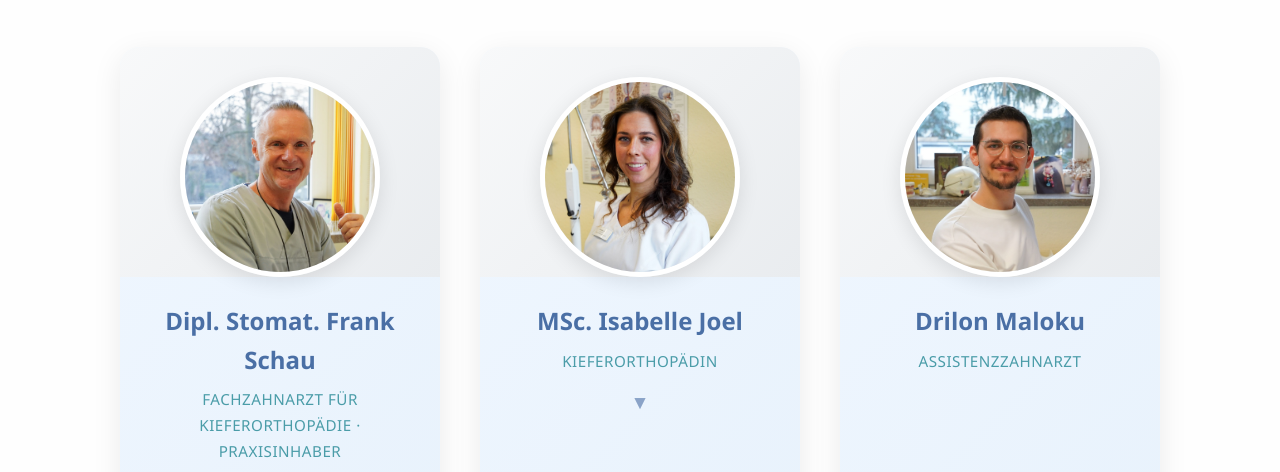
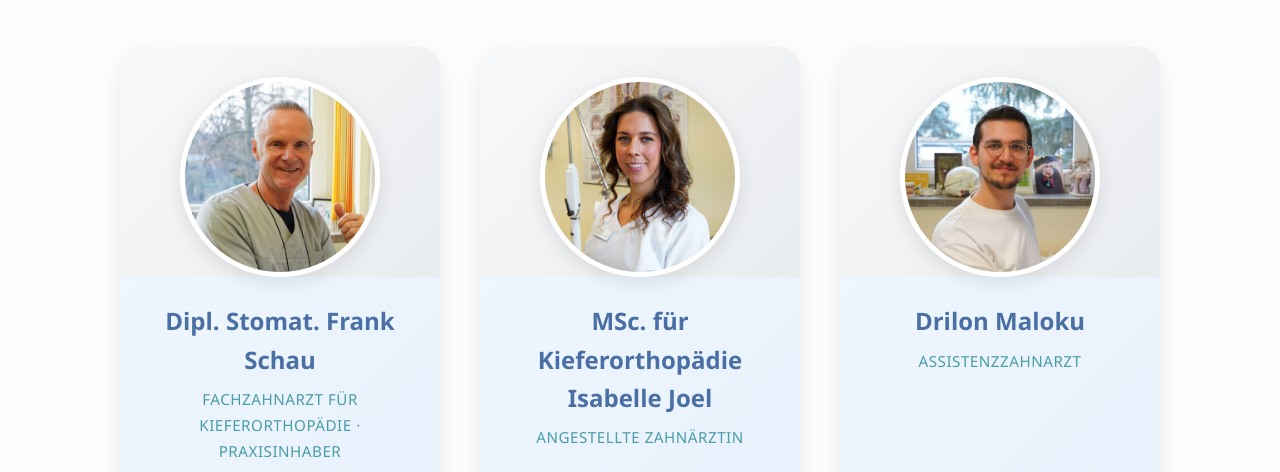
Before and after one commit to drilonmaloku96/praxis-schau, a website: page pages/team.html in a window 1280 px wide. Shown: the part 458-930 px from the top of the page. Drawn offline with Linux system fonts and the light colour scheme.

Commit message:
Update Isabelle Joel title/role and replace Home image 4
Co-Authored-By: Claude Sonnet 4.6 <noreply@anthropic.com>

```diff
--- a/pages/team.html
+++ b/pages/team.html
@@ -78,8 +78,8 @@
                             <img src="../images/Team/Isabelle Joel.jpg" alt="Isabelle Joel" class="team-member-image" loading="lazy" decoding="async">
                         </div>
                         <div class="team-member-info">
-                            <h3>MSc. Isabelle Joel</h3>
-                            <p class="role">Kieferorthopädin</p>
+                            <h3>MSc. für Kieferorthopädie Isabelle Joel</h3>
+                            <p class="role">angestellte Zahnärztin</p>
                             <div class="team-member-details">
                                 <p style="line-height: 1.9; text-align: left; font-size: 0.9rem;">
                                 • Seit 2022 angestellte Kieferorthopädin<br>
```
Also changed, not shown: images/Home/4.jpeg (added).
